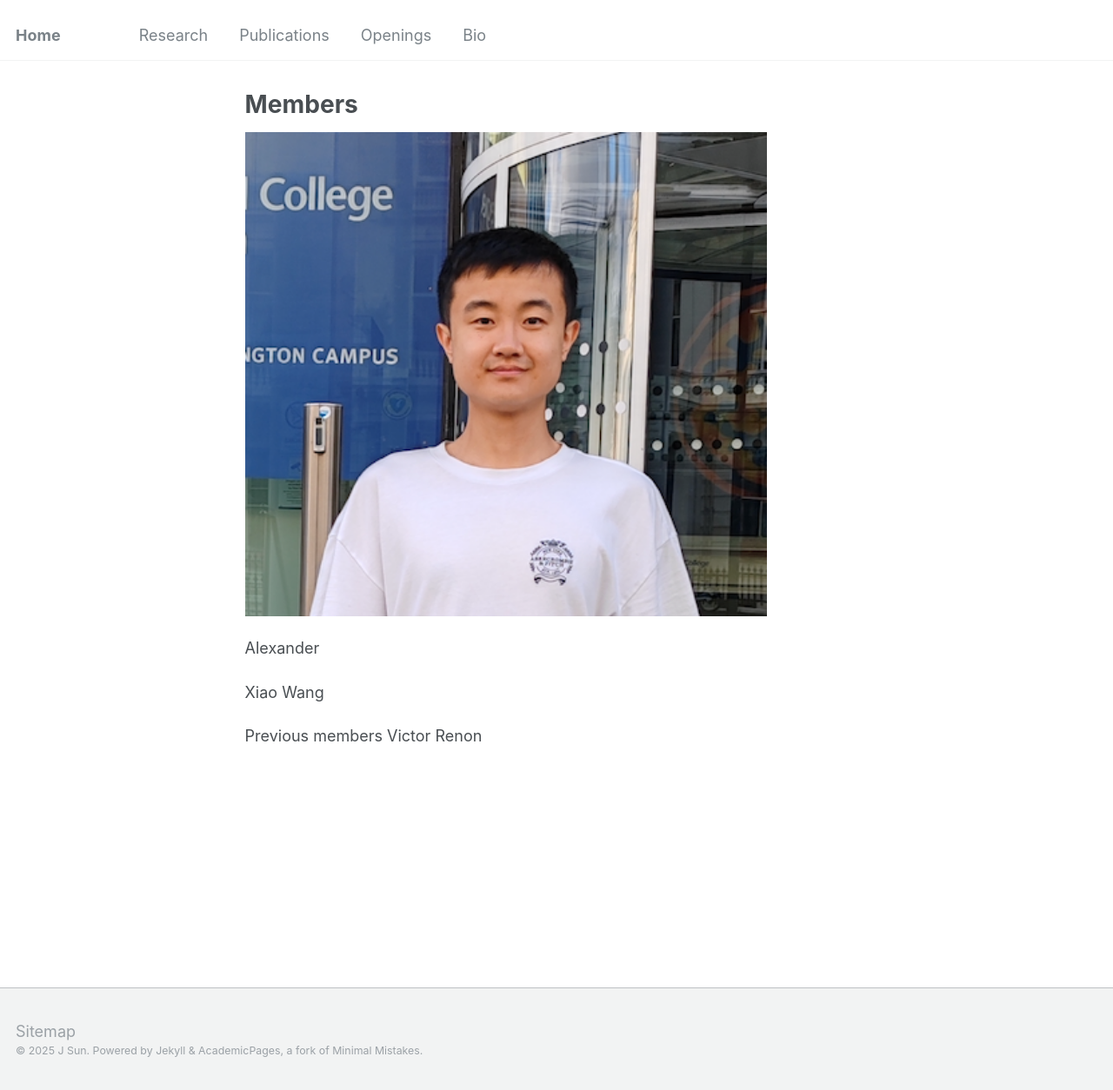
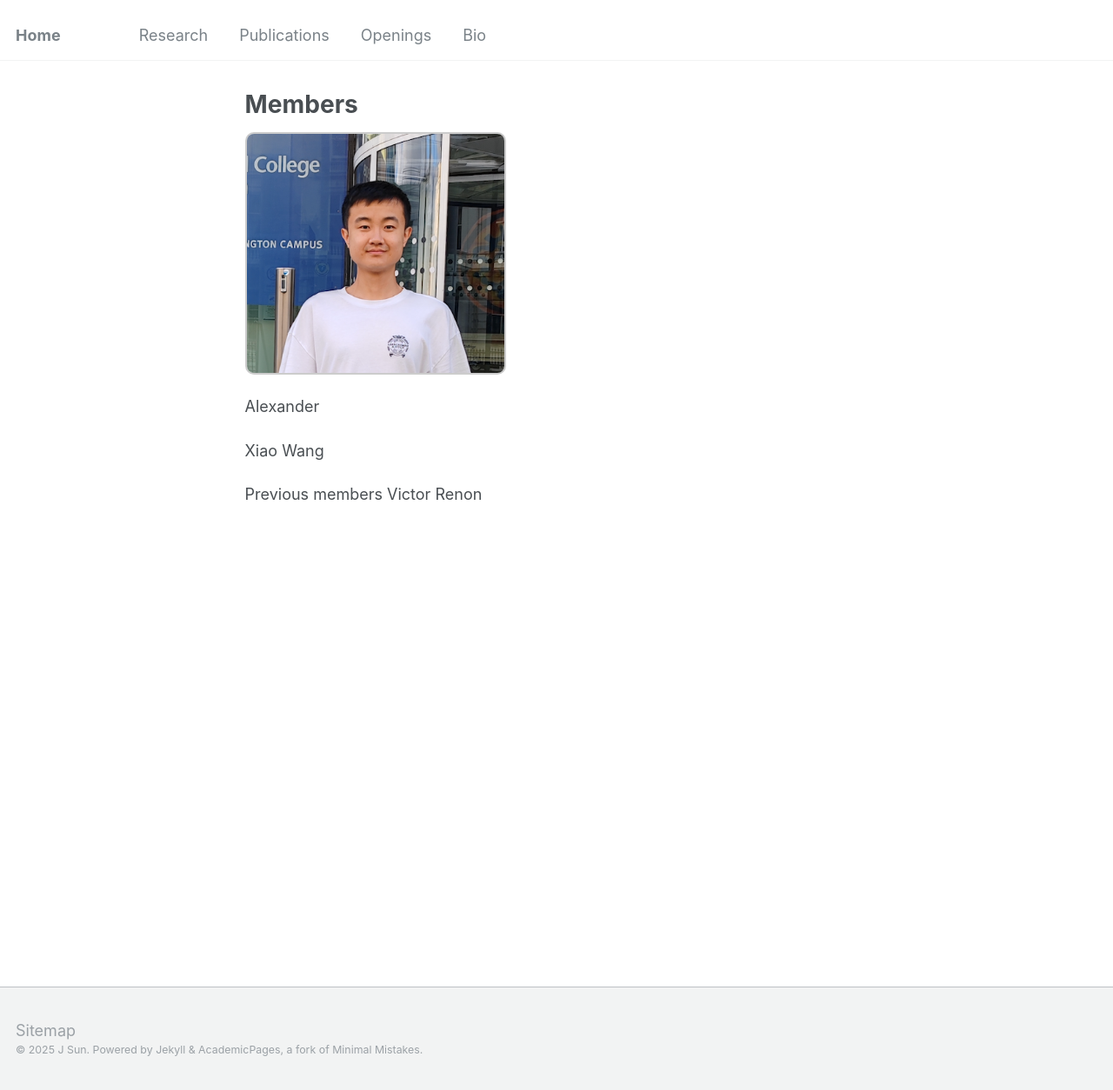
Before and after one commit to jinzhao-sun/jinzhao-sun.github.io, a Jekyll site: the page built from _pages/members.md, in a window 1280 px wide and 1254 px high. Shown: the whole window at 87% size. Built offline with Jekyll 4.4.1, drawn with Linux system fonts in a browser that asks for light colours.

Commit message:
Update members.md

```diff
--- a/_pages/members.md
+++ b/_pages/members.md
@@ -9,7 +9,7 @@ redirect_from:
 
 {% include base_path %}
 
-<img src="/images/profile.jpg" alt="Description" width="600">
+<img src="/images/profile.jpg" alt="Description" style="border-radius: 10px; border: 2px solid #ccc; width: 300px;">
 
 Alexander
 
```
